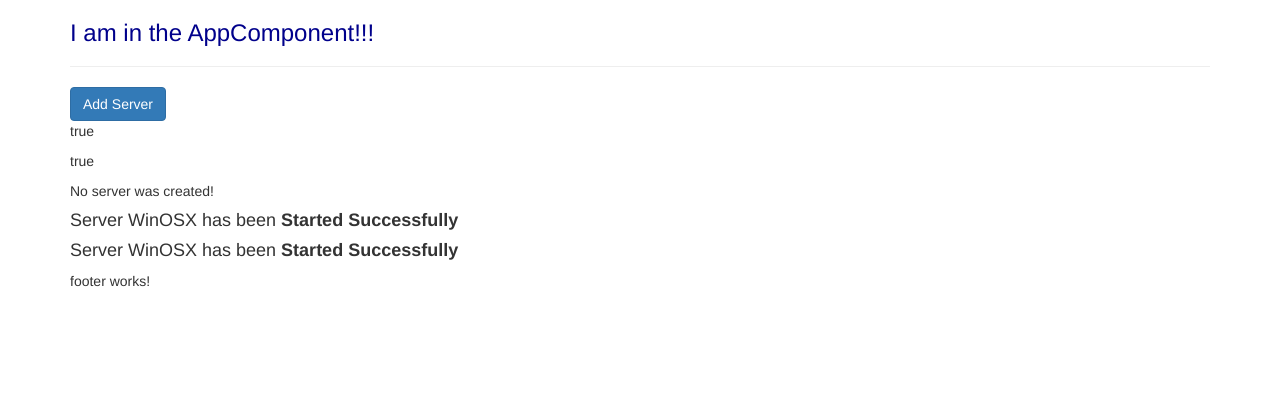
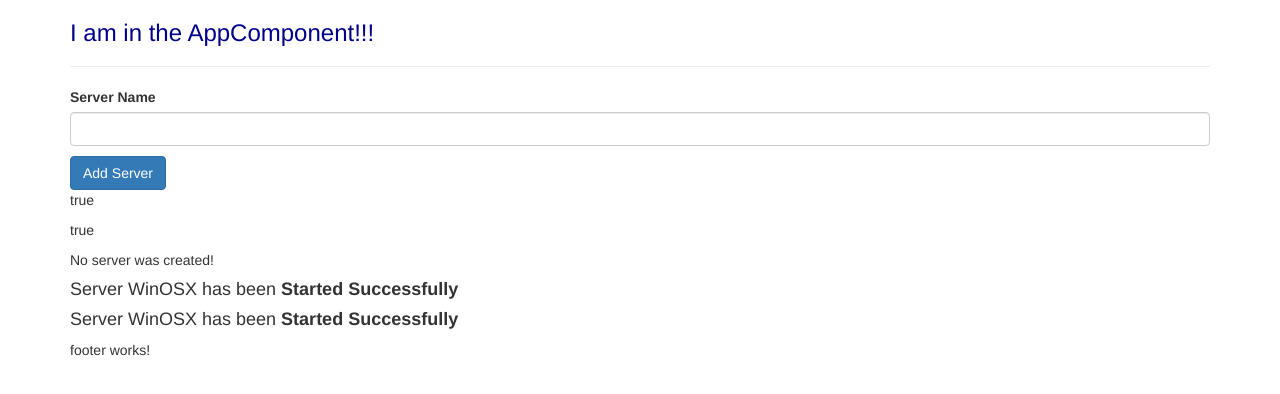
Before and after one commit to franco148/angular5-examples, an Angular app in the folder my-first-app/: page / in a window 1280 px wide. Shown: the top 394 px of the page. Built offline with nearby package versions, Linux system fonts and the light colour scheme.

Commit message:
Learning about bindable properties and events.

```diff
--- a/my-first-app/src/app/servers/servers.component.html
+++ b/my-first-app/src/app/servers/servers.component.html
@@ -1,3 +1,10 @@
+<label>Server Name</label>
+<input type="text"
+       class="form-control"
+       (input)="onUpdateServerName($event)">
+<!--For now we are going to print the binding in a paragraph.-->
+<p>{{serverName}}</p>
+
 <!--<button class="btn btn-primary" disabled>Add Server</button>-->
 <!--Then we are going to bing disabled html property: PropertyBinding feature-->
 <button class="btn btn-primary" [disabled]="!allowNewServer" (click)="onServerCreation()">Add Server</button>
--- a/my-first-app/src/app/servers/servers.component.ts
+++ b/my-first-app/src/app/servers/servers.component.ts
@@ -14,6 +14,7 @@ export class ServersComponent implements OnInit {
 
   allowNewServer = false;
   serverCreationStatus = 'No server was created!';
+  serverName= '';
 
   constructor() {
     setTimeout(() => {
@@ -28,4 +29,11 @@ export class ServersComponent implements OnInit {
     this.serverCreationStatus = 'Server was created successfully...';
   }
 
+  /*onUpdateServerName(event: any) {
+    console.log(event);
+  }*/
+  onUpdateServerName(event: Event) {
+    this.serverName = (<HTMLInputElement>event.target).value;
+  }
+
 }
```
